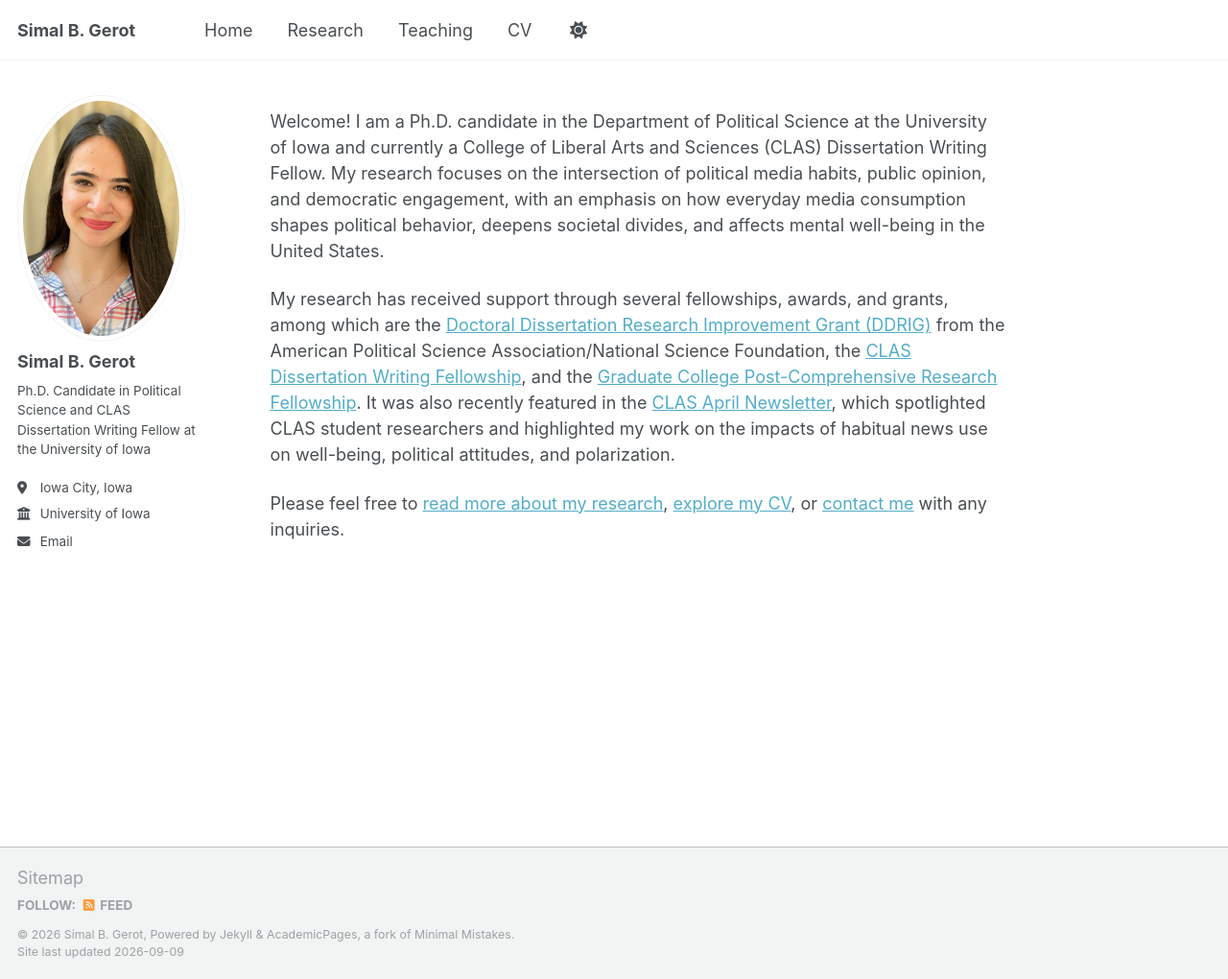
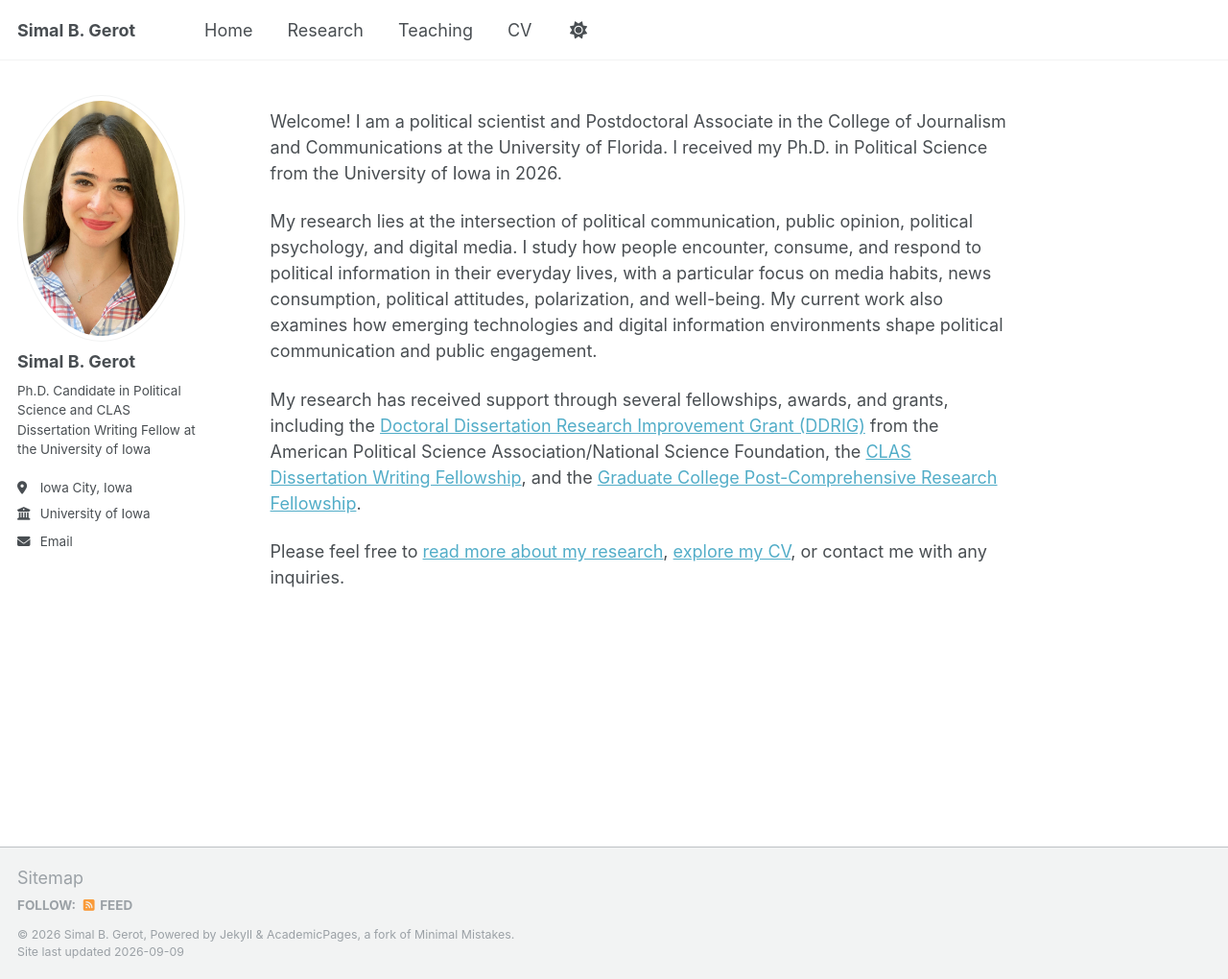
Before and after one commit to sbgerot/sbgerot.github.io, a Jekyll site: the page built from _pages/_pages/home.md, in a window 1280 px wide and 1020 px high. Shown: the whole window at 96% size. Built offline with Jekyll 4.4.1, drawn with Linux system fonts in a browser that asks for light colours.

Commit message:
Update home.md

```diff
--- a/_pages/_pages/home.md
+++ b/_pages/_pages/home.md
@@ -3,9 +3,10 @@ permalink: /
 title: ""
 author_profile: true
 ---
+Welcome! I am a political scientist and Postdoctoral Associate in the College of Journalism and Communications at the University of Florida. I received my Ph.D. in Political Science from the University of Iowa in 2026.
 
-Welcome! I am a Ph.D. candidate in the Department of Political Science at the University of Iowa and currently a College of Liberal Arts and Sciences (CLAS) Dissertation Writing Fellow. My research focuses on the intersection of political media habits, public opinion, and democratic engagement, with an emphasis on how everyday media consumption shapes political behavior, deepens societal divides, and affects mental well-being in the United States.
+My research lies at the intersection of political communication, public opinion, political psychology, and digital media. I study how people encounter, consume, and respond to political information in their everyday lives, with a particular focus on media habits, news consumption, political attitudes, polarization, and well-being. My current work also examines how emerging technologies and digital information environments shape political communication and public engagement.
 
-My research has received support through several fellowships, awards, and grants, among which are the [Doctoral Dissertation Research Improvement Grant (DDRIG)](https://apsanet.org/programs/doctoral-dissertation-research-improvement-grants/) from the American Political Science Association/National Science Foundation, the [CLAS Dissertation Writing Fellowship](https://clas.uiowa.edu/academics/graduate-education/funding/clas-dissertation-writing-fellowships#accordion-item-4266-0), and the [Graduate College Post-Comprehensive Research Fellowship](https://grad.uiowa.edu/funding/fellowships/post-comp). It was also recently featured in the [CLAS April Newsletter](https://clas.uiowa.edu/news/2025/04/meet-these-clas-student-researchers?utm_medium=email&utm_content=Meet+these+CLAS+student+researchers&utm_source=d.clas.webservices&utm_campaign=Research+Resource&utm_id=1109169277.1416865768), which spotlighted CLAS student researchers and highlighted my work on the impacts of habitual news use on well-being, political attitudes, and polarization.
+My research has received support through several fellowships, awards, and grants, including the [Doctoral Dissertation Research Improvement Grant (DDRIG)](https://apsanet.org/programs/doctoral-dissertation-research-improvement-grants/) from the American Political Science Association/National Science Foundation, the [CLAS Dissertation Writing Fellowship](https://clas.uiowa.edu/academics/graduate-education/funding/clas-dissertation-writing-fellowships#accordion-item-4266-0), and the [Graduate College Post-Comprehensive Research Fellowship](https://grad.uiowa.edu/funding/fellowships/post-comp).
 
-Please feel free to [read more about my research](/publications/), [explore my CV](/Gerot_Simal_CV.pdf), or [contact me](mailto:simal-gerot@uiowa.edu) with any inquiries.
+Please feel free to [read more about my research](/publications/), [explore my CV](/cv/), or contact me with any inquiries.
```
